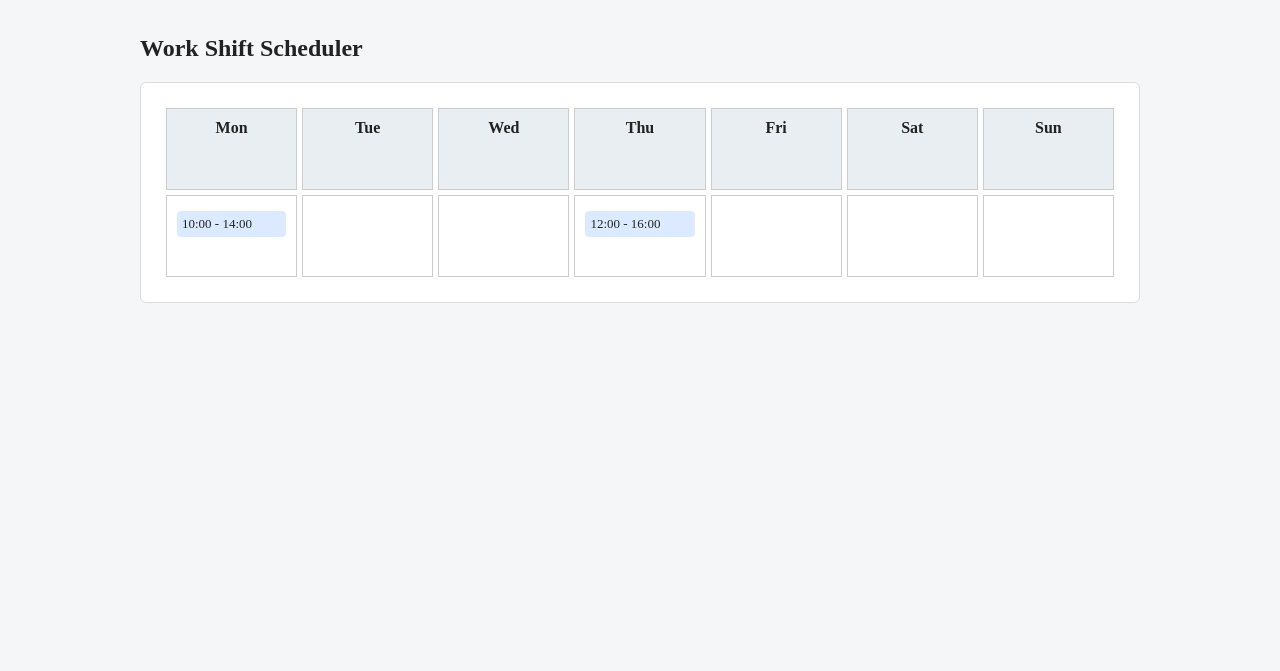
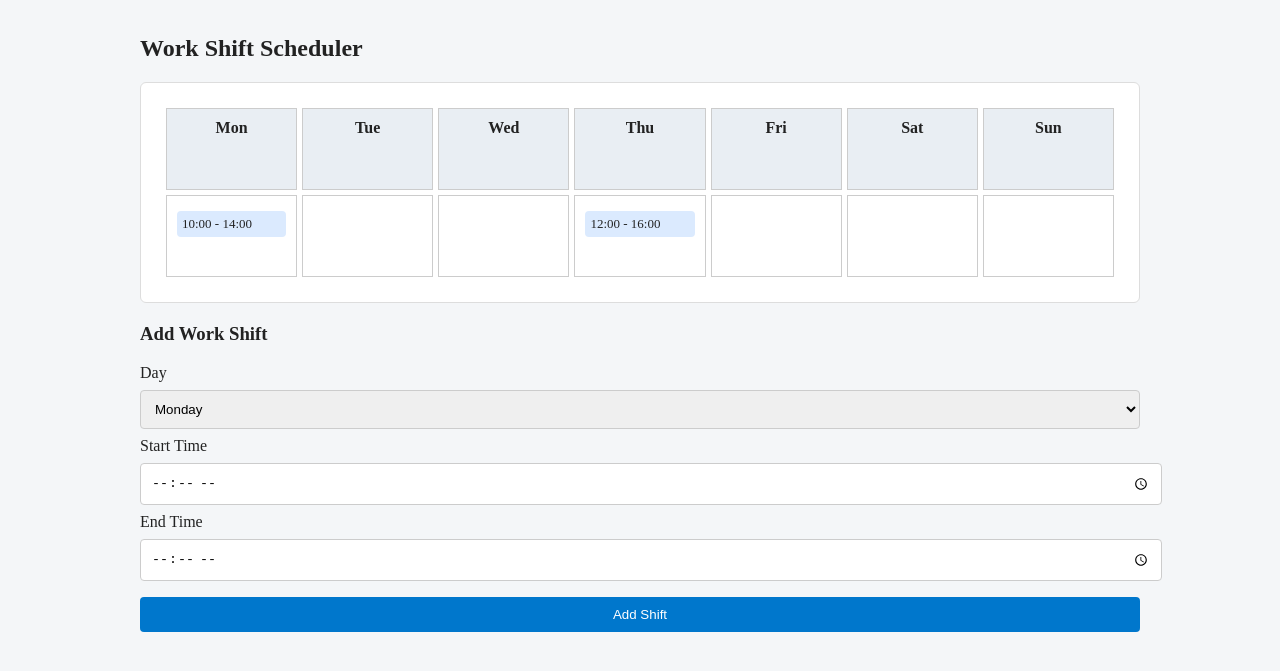
Before and after one commit to KevinII16/Team-Project, a plain HTML site: page work.html in a window 1280 px wide. Shown: the part 67-738 px from the top of the page. Drawn offline with Linux system fonts and the light colour scheme.

Commit message:
created the add shift box

```diff
--- a/work.html
+++ b/work.html
@@ -40,6 +40,34 @@
 </div>
 </div>
 
+
+  <h3>Add Work Shift</h3>
+
+  <form class="add-form">
+
+    <label>Day</label>
+    <select>
+      <option>Monday</option>
+      <option>Tuesday</option>
+      <option>Wednesday</option>
+      <option>Thursday</option>
+      <option>Friday</option>
+      <option>Saturday</option>
+      <option>Sunday</option>
+    </select>
+
+    <label>Start Time</label>
+    <input type="time">
+
+    <label>End Time</label>
+    <input type="time">
+
+    <button type="submit">Add Shift</button>
+
+  </form>
+
+</div>
+
 </div>
 </body>
 </html>
```
